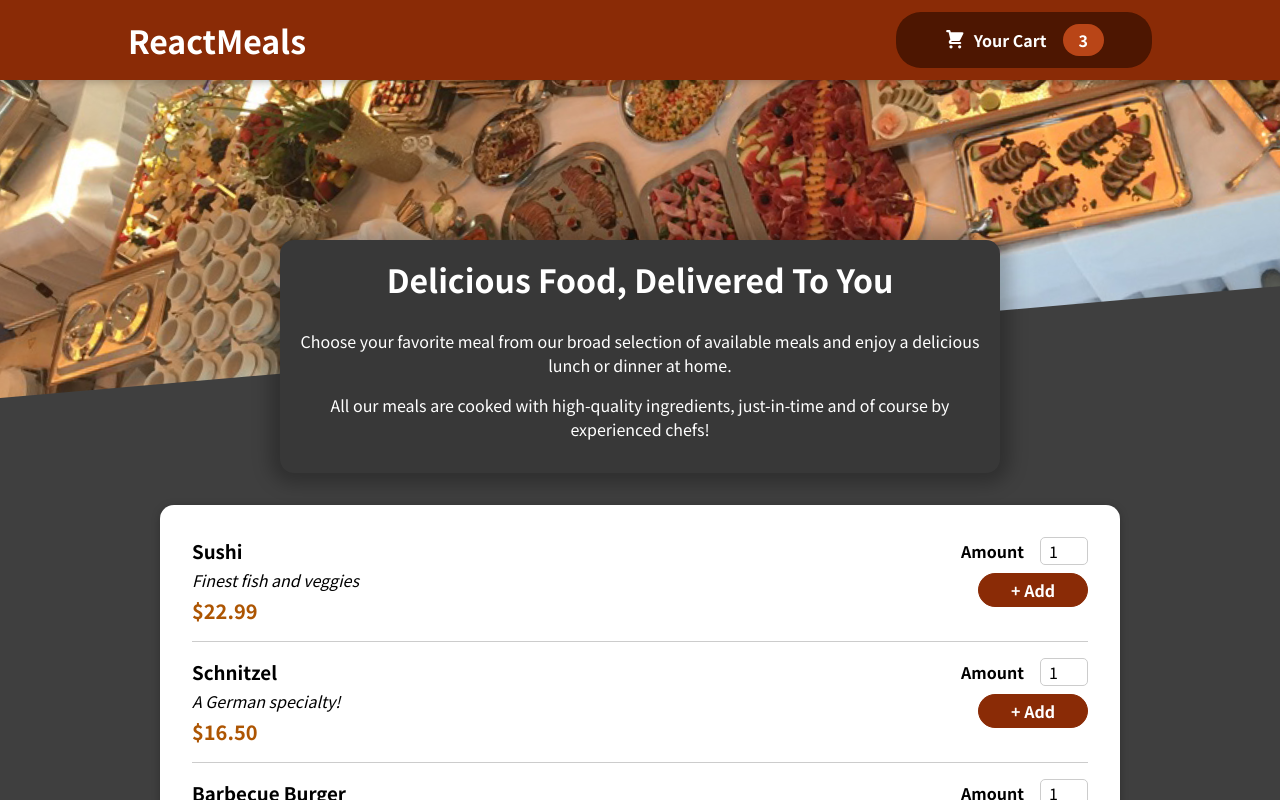
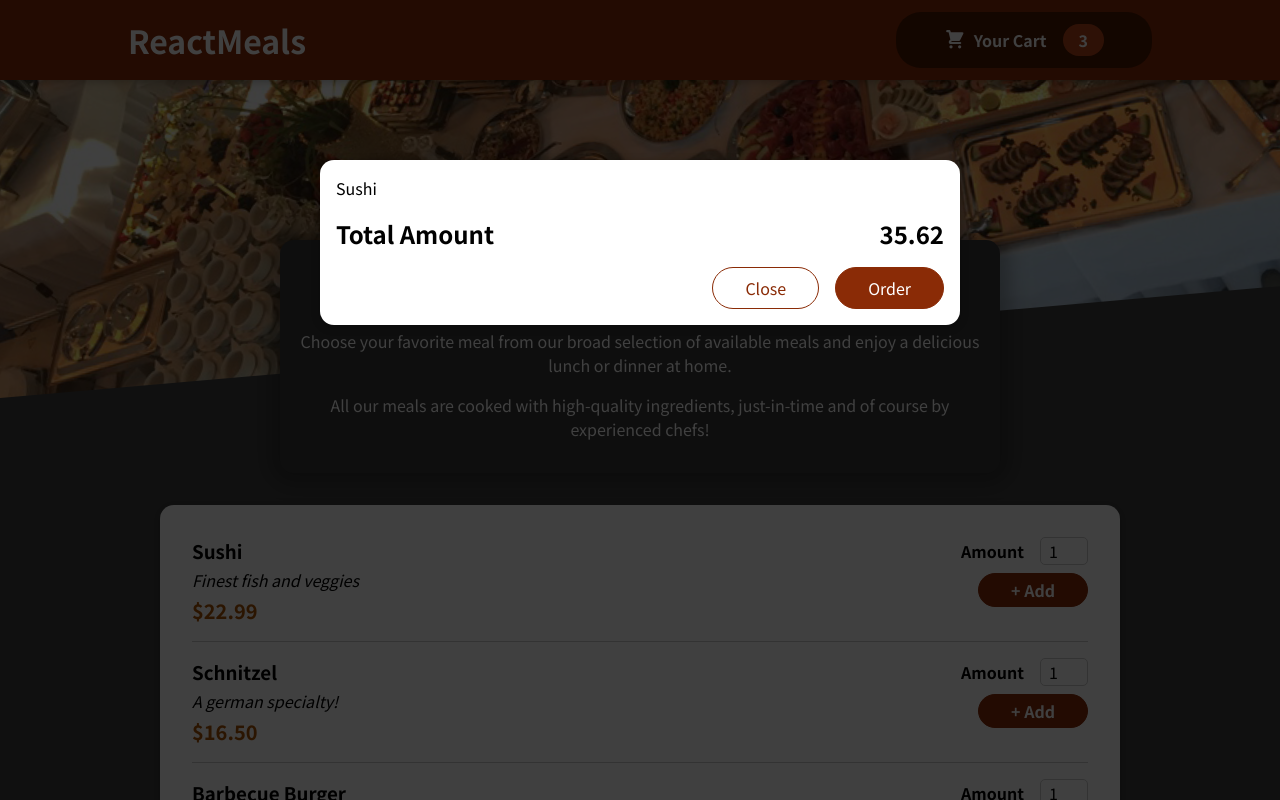
Before and after one commit to vinayck007/React-app, a React (Create React App) app: page / in a window 1280 px wide. Shown: the top 800 px of the page. Built offline with nearby package versions, Linux system fonts and the light colour scheme.

Commit message:
Portal Order Summary

```diff
--- a/public/index.html
+++ b/public/index.html
@@ -28,6 +28,7 @@
   </head>
   <body>
     <noscript>You need to enable JavaScript to run this app.</noscript>
+    <div id="overlays"></div>
     <div id="root"></div>
     <!--
       This HTML file is a template.
--- a/src/App.js
+++ b/src/App.js
@@ -1,14 +1,16 @@
 import { Fragment } from 'react';
 
 import Header from './components/Layout/Header';
-import Meals from './components/Meals/Meals'
+import Meals from './components/Meals/Meals';
+import Cart from './components/Cart/Cart';
 
 function App() {
   return (
     <Fragment>
+      <Cart />
       <Header />
       <main>
-        <Meals/>
+        <Meals />
       </main>
     </Fragment>
   );
--- /dev/null
+++ b/src/components/Cart/Cart.js
@@ -0,0 +1,28 @@
+import Modal from '../UI/Modal';
+import classes from './Cart.module.css';
+
+const Cart = (props) => {
+  const cartItems = (
+    <ul className={classes['cart-items']}>
+      {[{ id: 'c1', name: 'Sushi', amount: 2, price: 12.99 }].map((item) => (
+        <li>{item.name}</li>
+      ))}
+    </ul>
+  );
+
+  return (
+    <Modal>
+      {cartItems}
+      <div className={classes.total}>
+        <span>Total Amount</span>
+        <span>35.62</span>
+      </div>
+      <div className={classes.actions}>
+        <button className={classes['button--alt']}>Close</button>
+        <button className={classes.button}>Order</button>
+      </div>
+    </Modal>
+  );
+};
+
+export default Cart;
--- /dev/null
+++ b/src/components/Cart/Cart.module.css
@@ -0,0 +1,44 @@
+.cart-items {
+  list-style: none;
+  margin: 0;
+  padding: 0;
+}
+
+.total {
+  display: flex;
+  justify-content: space-between;
+  align-items: center;
+  font-weight: bold;
+  font-size: 1.5rem;
+  margin: 1rem 0;
+}
+
+.actions {
+  text-align: right;
+}
+
+.actions button {
+  font: inherit;
+  cursor: pointer;
+  background-color: transparent;
+  border: 1px solid #8a2b06;
+  padding: 0.5rem 2rem;
+  border-radius: 25px;
+  margin-left: 1rem;
+}
+
+.actions button:hover,
+.actions button:active {
+  background-color: #5a1a01;
+  border-color: #5a1a01;
+  color: white;
+}
+
+.actions .button--alt {
+  color: #8a2b06;
+}
+
+.actions .button {
+  background-color: #8a2b06;
+  color: white;
+}
--- a/src/components/Meals/AvailableMeals.js
+++ b/src/components/Meals/AvailableMeals.js
@@ -1,6 +1,5 @@
+import Card from '../UI/Card';
 import MealItem from './MealItem/MealItem';
-import Card from '../UI/Card'
-import React from 'react';
 import classes from './AvailableMeals.module.css';
 
 const DUMMY_MEALS = [
@@ -13,7 +12,7 @@
   {
     id: 'm2',
     name: 'Schnitzel',
-    description: 'A German specialty!',
+    description: 'A german specialty!',
     price: 16.5,
   },
   {
@@ -33,6 +32,7 @@
 const AvailableMeals = () => {
   const mealsList = DUMMY_MEALS.map((meal) => (
     <MealItem
+      id={meal.id}
       key={meal.id}
       name={meal.name}
       description={meal.description}
--- a/src/components/Meals/MealItem/MealItem.js
+++ b/src/components/Meals/MealItem/MealItem.js
@@ -1,5 +1,5 @@
+import MealItemForm from './MealItemForm';
 import classes from './MealItem.module.css';
-import MealQuantity from './MealItemForm';
 
 const MealItem = (props) => {
   const price = `$${props.price.toFixed(2)}`;
@@ -11,7 +11,9 @@
         <div className={classes.description}>{props.description}</div>
         <div className={classes.price}>{price}</div>
       </div>
-      <div> <MealQuantity /></div>
+      <div>
+        <MealItemForm id={props.id} />
+      </div>
     </li>
   );
 };
--- a/src/components/Meals/MealItem/MealItem.module.css
+++ b/src/components/Meals/MealItem/MealItem.module.css
@@ -20,14 +20,3 @@
   color: #ad5502;
   font-size: 1.25rem;
 }
-
-.quantity {
-  display: flex;
-  flex-direction: column;
-  align-items: flex-end;
-  margin-right: 1rem; /* Adjust the margin to your preference */
-}
-
-.quantity label {
-  margin-bottom: 0.25rem;
-}
--- a/src/components/UI/Input.module.css
+++ b/src/components/UI/Input.module.css
@@ -2,7 +2,6 @@
   display: flex;
   align-items: center;
   margin-bottom: 0.5rem;
-  justify-content: flex-end;
 }
 
 .input label {
--- /dev/null
+++ b/src/components/UI/Modal.js
@@ -0,0 +1,32 @@
+import { Fragment } from 'react';
+import ReactDOM from 'react-dom';
+
+import classes from './Modal.module.css';
+
+const Backdrop = (props) => {
+  return <div className={classes.backdrop} />;
+};
+
+const ModalOverlay = (props) => {
+  return (
+    <div className={classes.modal}>
+      <div className={classes.content}>{props.children}</div>
+    </div>
+  );
+};
+
+const portalElement = document.getElementById('overlays');
+
+const Modal = (props) => {
+  return (
+    <Fragment>
+      {ReactDOM.createPortal(<Backdrop />, portalElement)}
+      {ReactDOM.createPortal(
+        <ModalOverlay>{props.children}</ModalOverlay>,
+        portalElement
+      )}
+    </Fragment>
+  );
+};
+
+export default Modal;
--- /dev/null
+++ b/src/components/UI/Modal.module.css
@@ -0,0 +1,40 @@
+.backdrop {
+  position: fixed;
+  top: 0;
+  left: 0;
+  width: 100%;
+  height: 100vh;
+  z-index: 20;
+  background-color: rgba(0, 0, 0, 0.75);
+}
+
+.modal {
+  position: fixed;
+  top: 20vh;
+  left: 5%;
+  width: 90%;
+  background-color: white;
+  padding: 1rem;
+  border-radius: 14px;
+  box-shadow: 0 2px 8px rgba(0, 0, 0, 0.25);
+  z-index: 30;
+  animation: slide-down 300ms ease-out forwards;
+}
+
+@media (min-width: 768px) {
+  .modal {
+    width: 40rem;
+    left: calc(50% - 20rem);
+  }
+}
+
+@keyframes slide-down {
+  from {
+    opacity: 0;
+    transform: translateY(-3rem);
+  }
+  to {
+    opacity: 1;
+    transform: translateY(0);
+  }
+}
```
Also changed, not shown: src/components/UI/Input.js (line endings or trailing spaces).
